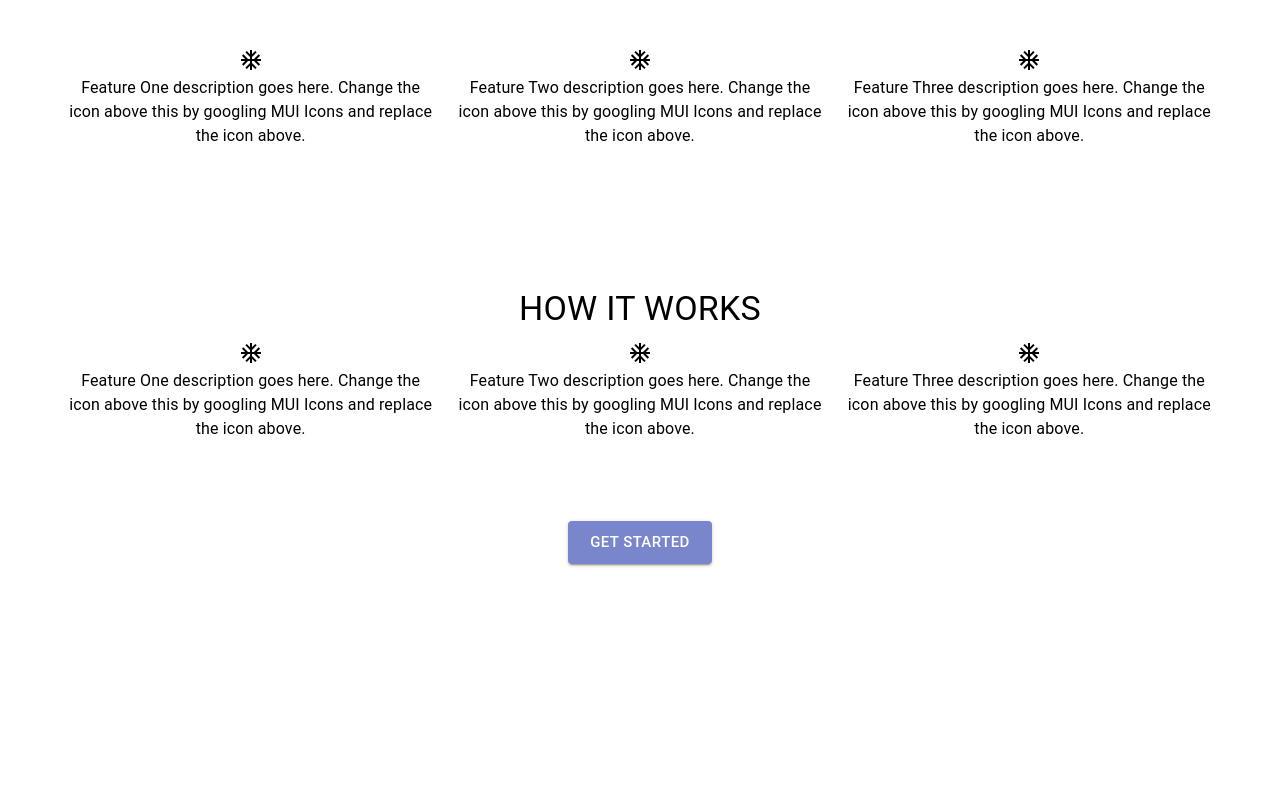
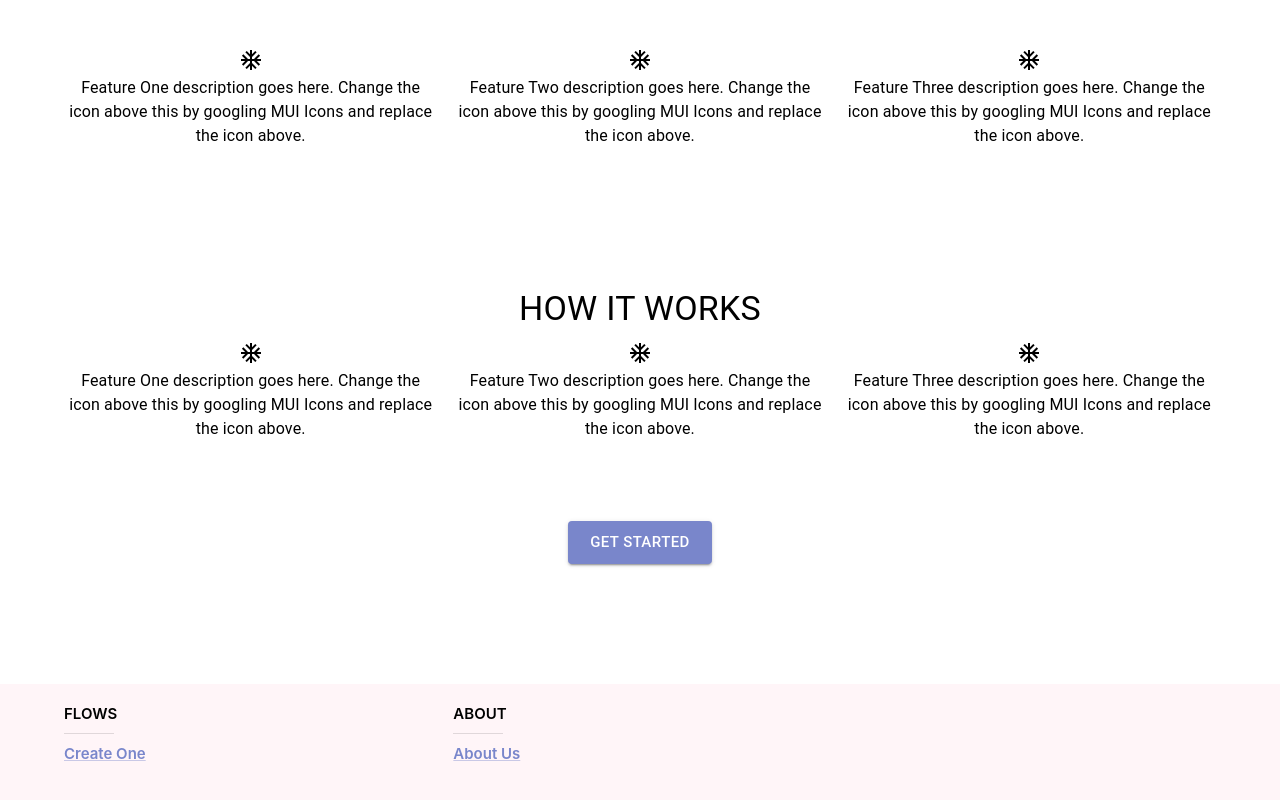
Before and after one commit to spuchala/flows-web-ui, a React (Create React App) app: page / in a window 1280 px wide. Shown: the part 641-1441 px from the top of the page. Built offline with nearby package versions, Linux system fonts and the light colour scheme.

Commit message:
footer setup

```diff
--- a/src/views/home/home.css
+++ b/src/views/home/home.css
@@ -40,8 +40,29 @@
   margin-left: 20px;
   margin-right: 20px;
   margin-top: 20px;
-  margin-bottom: 240px;
+  margin-bottom: 120px;
 }
 .getStartedContainer {
   margin-top: 80px;
 }
+.footerSection {
+  background-color: #fff5f8;
+  height: 200px;
+  display: flex;
+  position: relative;
+  flex-wrap: wrap;
+}
+.footerContainer {
+  flex-direction: row;
+  margin-top: 20px;
+  font-weight: 600;
+  font-size: 15px;
+}
+.footerDividerContainer {
+  margin-top: 10px;
+  margin-bottom: 10px;
+  width: 50px;
+}
+.footerLink {
+  color: #28282a;
+}
--- a/src/views/home/home.js
+++ b/src/views/home/home.js
@@ -1,6 +1,14 @@
 import React from "react";
 
-import { Container, Typography, Grid, Box, Button } from "@mui/material";
+import {
+  Container,
+  Typography,
+  Grid,
+  Box,
+  Button,
+  Divider,
+  Link as LinkButton
+} from "@mui/material";
 import { Link } from "react-router-dom";
 import AcUnitIcon from "@mui/icons-material/AcUnit";
 import "./home.css";
@@ -95,6 +103,36 @@ const Home = () => {
           </div>
         </Container>
       </section>
+      <footer className="footerSection">
+        <Container className="footerContainer">
+          <Box sx={{ flexGrow: 1 }}>
+            <Grid container spacing={2}>
+              <Grid item xs={4} md={4}>
+                <Typography variant="h8" gutterBottom>
+                  FLOWS
+                </Typography>
+                <div className="footerDividerContainer">
+                  <Divider />
+                </div>
+                <LinkButton className="footerLink" component={Link} to="/flows">
+                  Create One
+                </LinkButton>
+              </Grid>
+              <Grid item xs={4} md={4}>
+                <Typography variant="h8" gutterBottom>
+                  ABOUT
+                </Typography>
+                <div className="footerDividerContainer">
+                  <Divider />
+                </div>
+                <LinkButton className="footerLink" component={Link} to="/about">
+                  About Us
+                </LinkButton>
+              </Grid>
+            </Grid>
+          </Box>
+        </Container>
+      </footer>
     </>
   );
 };
```
